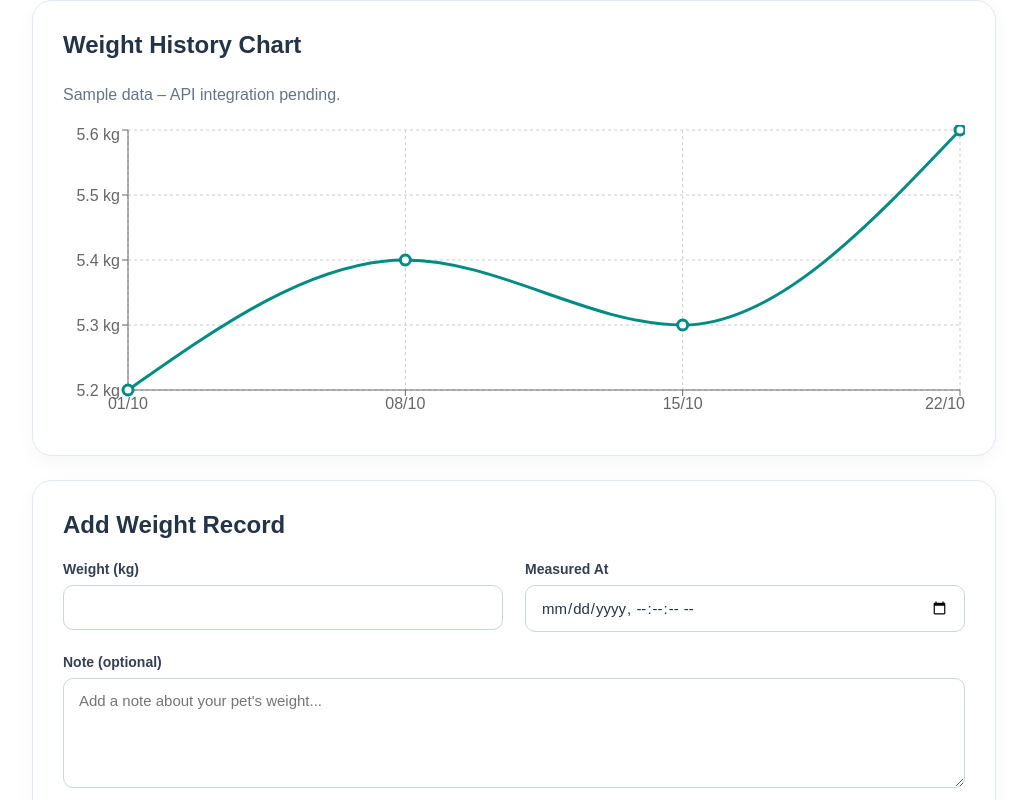
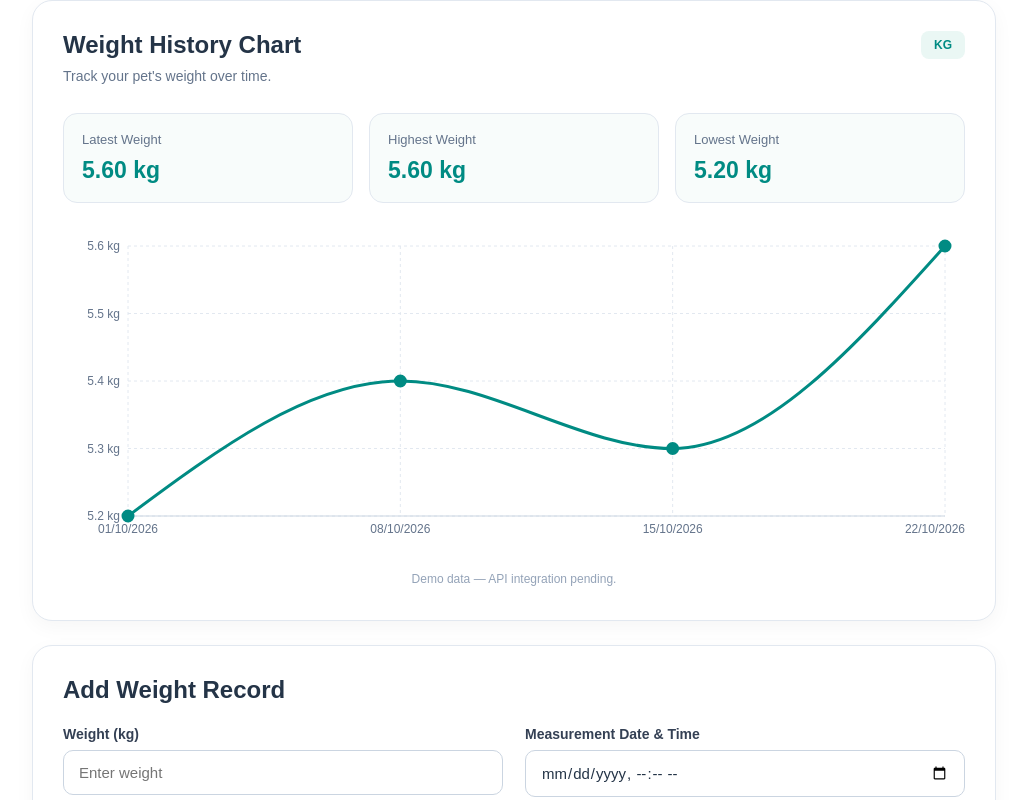
Before and after one commit to ducanhonichan/petcare-project, a React app in the folder frontend/: page /pets/1/weights in a window 1280 px wide. Shown: the part 540-1340 px from the top of the page, without its empty margins (126-1153 px from the left). Built offline with nearby package versions, Linux system fonts and the light colour scheme; the HTML template or start-up script is replaced by a standard one.

Commit message:
feat(T17): enhance pet weight tracking chart

```diff
--- a/frontend/src/App.css
+++ b/frontend/src/App.css
@@ -634,3 +634,149 @@ li {
     width: 100%;
   }
 }
+
+
+
+
+
+/* ===== T17: WEIGHT CHART ENHANCEMENTS ===== */
+
+.weight-chart-heading {
+  display: flex;
+  justify-content: space-between;
+  align-items: flex-start;
+  gap: 16px;
+  margin-bottom: 24px;
+}
+
+.weight-chart-heading h2 {
+  margin-bottom: 6px;
+}
+
+.weight-chart-heading p {
+  margin: 0;
+  color: #64748b;
+  font-size: 14px;
+}
+
+.weight-unit {
+  padding: 7px 13px;
+  border-radius: 8px;
+  background: #eaf7f4;
+  color: #008b83;
+  font-size: 12px;
+  font-weight: 700;
+}
+
+.weight-summary {
+  display: grid;
+  grid-template-columns: repeat(3, minmax(0, 1fr));
+  gap: 16px;
+  margin-bottom: 28px;
+}
+
+.weight-summary-item {
+  display: flex;
+  flex-direction: column;
+  gap: 10px;
+  padding: 18px;
+  border: 1px solid #e2e8f0;
+  border-radius: 14px;
+  background: #f8fcfb;
+}
+
+.weight-summary-item span {
+  color: #64748b;
+  font-size: 13px;
+}
+
+.weight-summary-item strong {
+  color: #008b83;
+  font-size: 23px;
+}
+
+.weight-chart-container {
+  width: 100%;
+  height: 320px;
+  min-width: 0;
+}
+
+.weight-tooltip {
+  padding: 13px 16px;
+  background: #ffffff;
+  border: 1px solid #dbe7e5;
+  border-radius: 10px;
+  box-shadow: 0 5px 18px rgba(0, 0, 0, 0.1);
+}
+
+.weight-tooltip p {
+  margin: 0 0 7px;
+  color: #64748b;
+  font-size: 13px;
+}
+
+.weight-tooltip strong {
+  color: #008b83;
+  font-size: 16px;
+}
+
+.weight-chart-empty {
+  min-height: 260px;
+  display: flex;
+  flex-direction: column;
+  justify-content: center;
+  align-items: center;
+  text-align: center;
+}
+
+.weight-chart-empty__icon {
+  width: 64px;
+  height: 64px;
+  display: grid;
+  place-items: center;
+  margin-bottom: 16px;
+  border-radius: 50%;
+  background: #eaf7f4;
+  font-size: 30px;
+}
+
+.weight-chart-empty h3 {
+  margin: 0 0 8px;
+  color: #2c7a7b;
+}
+
+.weight-chart-empty p {
+  max-width: 360px;
+  margin: 0;
+  color: #64748b;
+  font-size: 14px;
+}
+
+.weight-chart-note {
+  margin: 18px 0 0;
+  color: #94a3b8;
+  font-size: 12px;
+  text-align: center;
+}
+
+@media (max-width: 600px) {
+  .weight-summary {
+    grid-template-columns: 1fr;
+  }
+
+  .weight-summary-item {
+    padding: 15px;
+  }
+
+  .weight-summary-item strong {
+    font-size: 20px;
+  }
+
+  .weight-chart-container {
+    height: 260px;
+  }
+
+  .weight-chart-heading h2 {
+    font-size: 20px;
+  }
+}
--- a/frontend/src/components/WeightChart.jsx
+++ b/frontend/src/components/WeightChart.jsx
@@ -1,3 +1,4 @@
+
 import {
   ResponsiveContainer,
   LineChart,
@@ -9,44 +10,119 @@ import {
 } from 'recharts'
 
 const sampleData = [
-  { date: '01/10', weight: 5.2 },
-  { date: '08/10', weight: 5.4 },
-  { date: '15/10', weight: 5.3 },
-  { date: '22/10', weight: 5.6 },
+  { date: '01/10/2026', weight: 5.2 },
+  { date: '08/10/2026', weight: 5.4 },
+  { date: '15/10/2026', weight: 5.3 },
+  { date: '22/10/2026', weight: 5.6 },
 ]
 
-function WeightChart() {
+function CustomTooltip({ active, payload, label }) {
+  if (!active || !payload || !payload.length) return null
+
   return (
-    <section className="weights-card">
+    <div className="weight-tooltip">
+      <p>{label}</p>
+      <strong>{Number(payload[0].value).toFixed(2)} kg</strong>
+    </div>
+  )
+}
+
+function WeightChart({ data = sampleData }) {
+  const validData = Array.isArray(data)
+    ? data.filter(
+        (item) =>
+          item &&
+          item.date &&
+          Number.isFinite(Number(item.weight)) &&
+          Number(item.weight) > 0
+      )
+    : []
+
+  const latestWeight = validData.length
+    ? validData[validData.length - 1].weight
+    : null
+
+  const highestWeight = validData.length
+    ? Math.max(...validData.map((item) => Number(item.weight)))
+    : null
+
+  const lowestWeight = validData.length
+    ? Math.min(...validData.map((item) => Number(item.weight)))
+    : null
+
+  return (
+    <section className="weights-card weight-chart-card">
+      <div className="weight-chart-heading">
+        <div>
           <h2>Weight History Chart</h2>
+          <p>Track your pet's weight over time.</p>
+        </div>
+        <span className="weight-unit">KG</span>
+      </div>
 
-      <p>Sample data – API integration pending.</p>
+      {validData.length === 0 ? (
+        <div className="weight-chart-empty">
+          <div className="weight-chart-empty__icon">🐾</div>
+          <h3>No weight records yet</h3>
+          <p>Add your first weight record to see your pet's progress.</p>
+        </div>
+      ) : (
+        <>
+          <div className="weight-summary">
+            <div className="weight-summary-item">
+              <span>Latest Weight</span>
+              <strong>{Number(latestWeight).toFixed(2)} kg</strong>
+            </div>
 
-      <div style={{ width: '100%', height: 300 }}>
+            <div className="weight-summary-item">
+              <span>Highest Weight</span>
+              <strong>{Number(highestWeight).toFixed(2)} kg</strong>
+            </div>
+
+            <div className="weight-summary-item">
+              <span>Lowest Weight</span>
+              <strong>{Number(lowestWeight).toFixed(2)} kg</strong>
+            </div>
+          </div>
+
+          <div className="weight-chart-container">
             <ResponsiveContainer width="100%" height="100%">
-          <LineChart data={sampleData}>
-            <CartesianGrid strokeDasharray="3 3" />
-
-            <XAxis dataKey="date" />
-
+              <LineChart
+                data={validData}
+                margin={{ top: 15, right: 20, left: 5, bottom: 5 }}
+              >
+                <CartesianGrid strokeDasharray="3 3" stroke="#e2e8f0" />
+                <XAxis
+                  dataKey="date"
+                  tick={{ fill: '#64748b', fontSize: 12 }}
+                  tickLine={false}
+                  axisLine={{ stroke: '#cbd5e1' }}
+                />
                 <YAxis
                   domain={['auto', 'auto']}
                   unit=" kg"
+                  tick={{ fill: '#64748b', fontSize: 12 }}
+                  tickLine={false}
+                  axisLine={false}
                 />
-
-            <Tooltip />
-
+                <Tooltip content={<CustomTooltip />} />
                 <Line
                   type="monotone"
                   dataKey="weight"
                   stroke="#008b83"
                   strokeWidth={3}
-              dot={{ r: 5 }}
-              activeDot={{ r: 7 }}
+                  dot={{ r: 5, fill: '#008b83' }}
+                  activeDot={{ r: 8 }}
                 />
               </LineChart>
             </ResponsiveContainer>
           </div>
+        </>
+      )}
+
+      <p className="weight-chart-note">
+        Demo data — API integration pending.
+      </p>
     </section>
   )
 }
--- a/frontend/src/pages/Weights.jsx
+++ b/frontend/src/pages/Weights.jsx
@@ -26,7 +26,9 @@ function Weights() {
       return
     }
 
-    setMessage('Form validated. Saving will be available after login integration.')
+    setMessage(
+      'Form validated. Saving will be available after login integration.'
+    )
   }
 
   return (
@@ -34,7 +36,7 @@ function Weights() {
       <Link to="/pets">← Back to My Pets</Link>
 
       <h1>Weight Tracking</h1>
-      <p>Track your pet's weight over time.</p>
+      <p>Monitor your pet's weight and track progress over time.</p>
 
       {/* PET INFORMATION */}
       <section className="weights-card">
@@ -55,9 +57,10 @@ function Weights() {
             <input
               id="weight"
               type="number"
+              step="0.01"
               min="0.01"
               max="9999.99"
-              step="0.01"
+              placeholder="Enter weight"
               value={weight}
               onChange={(event) => setWeight(event.target.value)}
               required
@@ -65,11 +68,12 @@ function Weights() {
           </div>
 
           <div>
-            <label htmlFor="measuredAt">Measured At</label>
+            <label htmlFor="measuredAt">
+              Measurement Date &amp; Time
+            </label>
             <input
               id="measuredAt"
               type="datetime-local"
-              step="1"
               value={measuredAt}
               onChange={(event) => setMeasuredAt(event.target.value)}
               required
@@ -80,18 +84,18 @@ function Weights() {
             <label htmlFor="note">Note (optional)</label>
             <textarea
               id="note"
-              maxLength={5000}
+              placeholder="Add any notes about your pet's weight..."
               value={note}
               onChange={(event) => setNote(event.target.value)}
-              placeholder="Add a note about your pet's weight..."
-              rows={3}
             />
           </div>
 
-          <button type="submit">Validate Weight Record</button>
+          <button type="submit">Save Weight</button>
         </form>
 
-        {message && <p role="status">{message}</p>}
+        {message && (
+          <p role="status">{message}</p>
+        )}
       </section>
     </main>
   )
```
Lines whose indentation alone changed are shown as unchanged.
